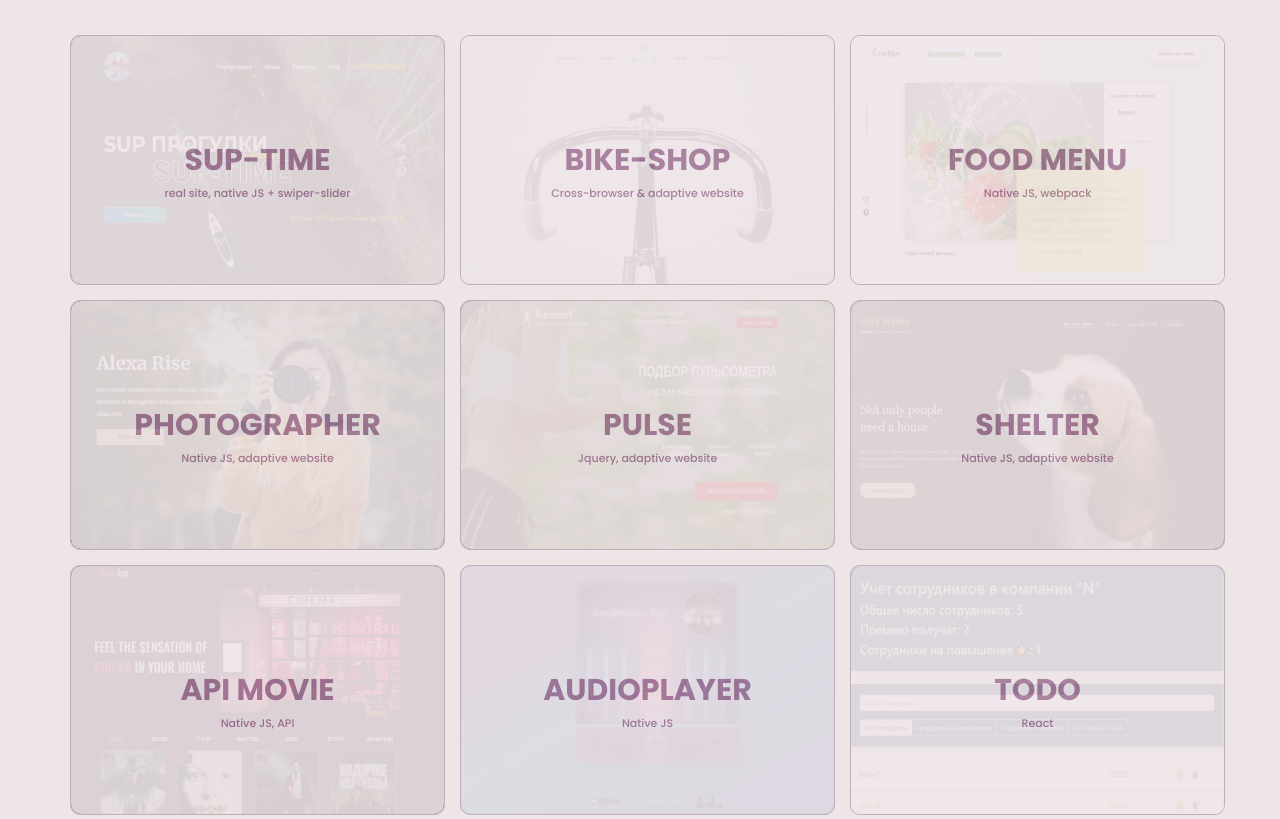
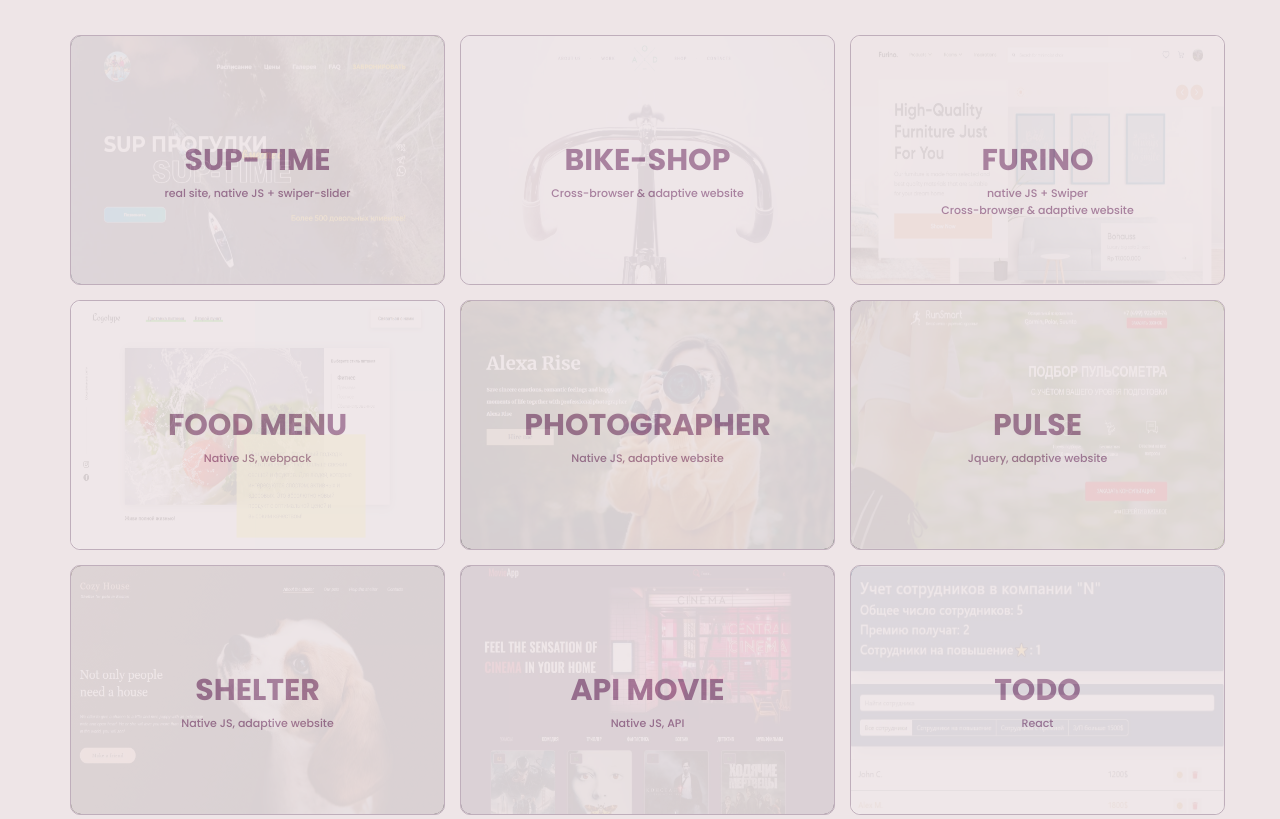
Before and after one commit to Katytrop/cv, a plain HTML site: page index.html in a window 1280 px wide. Shown: the part 3420-4239 px from the top of the page. Drawn offline with Linux system fonts and the light colour scheme.

Commit message:
correct portfolio

```diff
--- a/index.html
+++ b/index.html
@@ -278,6 +278,13 @@
 						<div class="portfolio__item_descr">Cross-browser & adaptive website</div>
 					</div>
 				</a>
+				<a target="blank" href="https://katytrop.github.io/furino/" class="portfolio__item anim-items">
+					<img src="img/works/furino.jpg" alt="furino">
+					<div class="portfolio__item_cover">
+						<div class="portfolio__item_title">Furino</div>
+						<div class="portfolio__item_descr">native JS + Swiper <br>Cross-browser & adaptive website </div>
+					</div>
+				</a>
 				<a target="blank" href="https://katytrop.github.io/food/" class="portfolio__item anim-items">
 					<img src="img/works/food.png" alt="food">
 					<div class="portfolio__item_cover">
@@ -312,13 +319,6 @@
 					<div class="portfolio__item_cover">
 						<div class="portfolio__item_title">API Movie</div>
 						<div class="portfolio__item_descr">Native JS, API</div>
-					</div>
-				</a>
-				<a target="blank" href="https://katytrop.github.io/audioplayer/" class="portfolio__item anim-items">
-					<img src="img/works/audio.jpg" alt="audioplayer">
-					<div class="portfolio__item_cover">
-						<div class="portfolio__item_title">Audioplayer</div>
-						<div class="portfolio__item_descr">Native JS</div>
 					</div>
 				</a>
 				<a target="blank" href="https://katytrop.github.io/todo/" class="portfolio__item anim-items">
```
